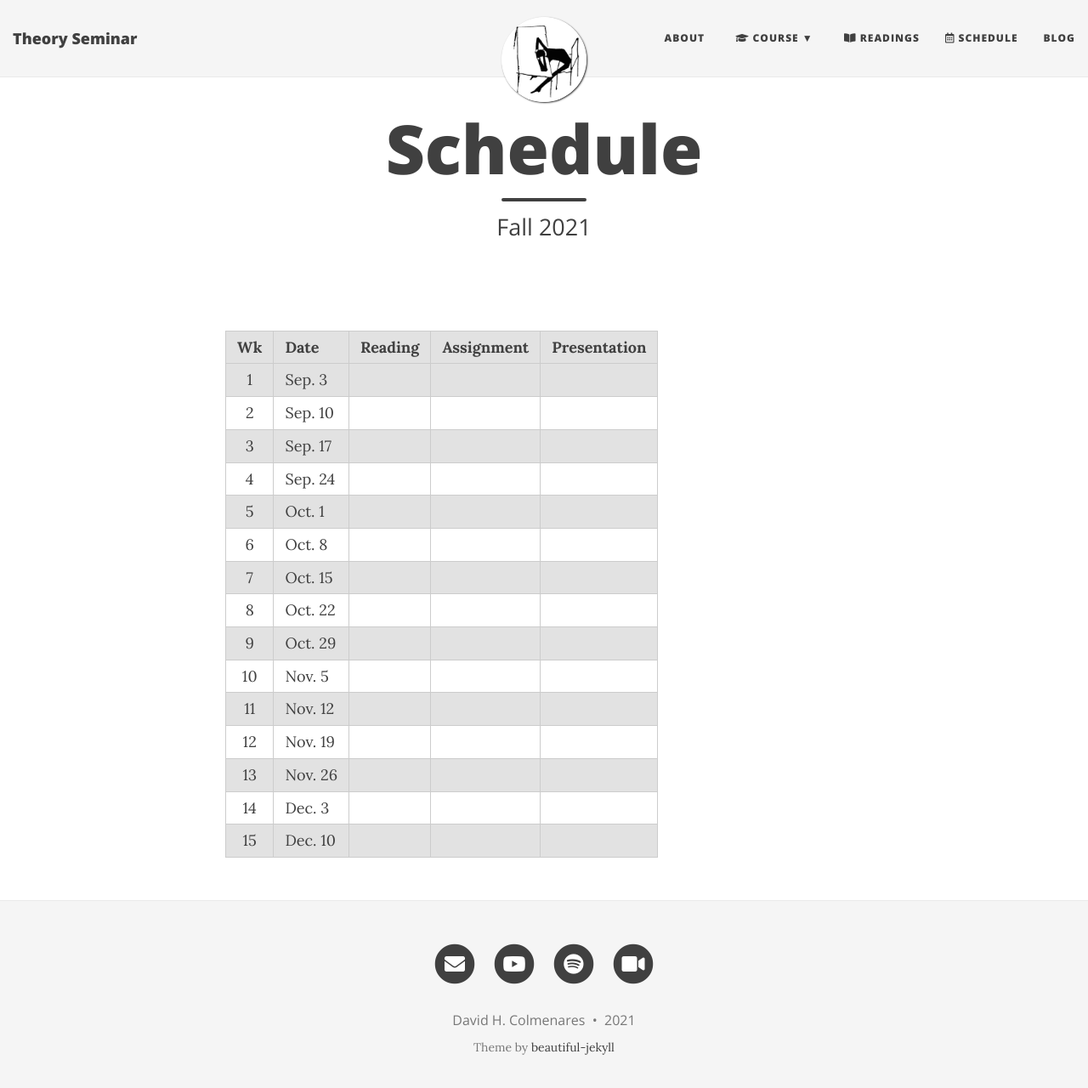
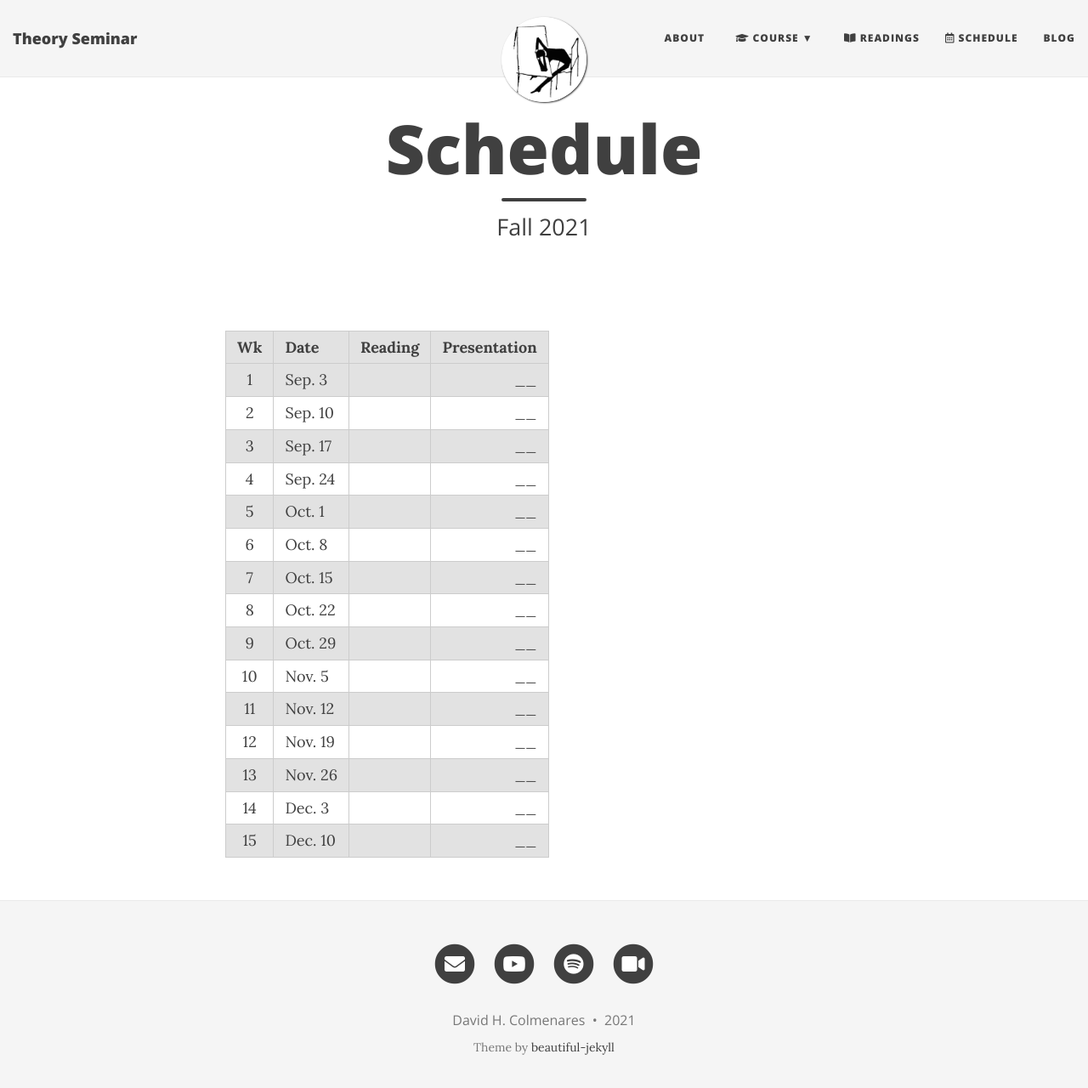
Before and after one commit to Hipomenes/bu-theory-course, a Jekyll site: the page built from calendar.md, in a window 1280 px wide and 1293 px high. Shown: the top 1280 px of the window at 85% size. Built offline with Jekyll 4.4.1, drawn with Linux system fonts in a browser that asks for light colours; nearby versions of some CDN libraries.

Commit message:
Update calendar.md

```diff
--- a/calendar.md
+++ b/calendar.md
@@ -6,20 +6,20 @@
 
 <br>
 
-| Wk | Date | Reading | Assignment | Presentation|
-|:------:|:------|:--------:|:------:|----:|
-|1 |  Sep. 3    |
-|2 |  Sep. 10   |
-|3 |  Sep. 17   |
-|4 |  Sep. 24   |
-|5 |  Oct. 1    |
-|6 |  Oct. 8    |
-|7 |  Oct. 15   |
-|8 |  Oct. 22   |
-|9 |  Oct. 29   |
-|10 |  Nov. 5   |
-|11 |  Nov. 12  |
-|12 |  Nov. 19  |
-|13 |  Nov. 26  |
-|14 |  Dec. 3   |
-|15 |  Dec. 10  |
+| Wk | Date | Reading| Presentation|
+|:------:|:------|:--------:|----:|
+|1 |  Sep. 3    |  | ____
+|2 |  Sep. 10   |  | ____
+|3 |  Sep. 17   |  | ____
+|4 |  Sep. 24   |  | ____
+|5 |  Oct. 1    |  | ____
+|6 |  Oct. 8    |  | ____
+|7 |  Oct. 15   |  | ____
+|8 |  Oct. 22   |  | ____
+|9 |  Oct. 29   |  | ____
+|10 |  Nov. 5   |  | ____
+|11 |  Nov. 12  |   | ____
+|12 |  Nov. 19  |   | ____
+|13 |  Nov. 26  |   | ____
+|14 |  Dec. 3   |  | ____
+|15 |  Dec. 10  |   | ____
```
